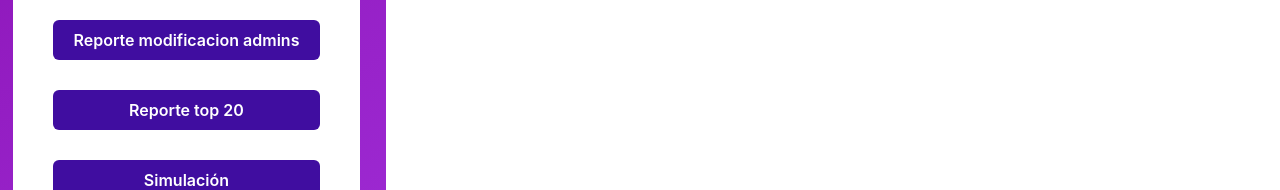
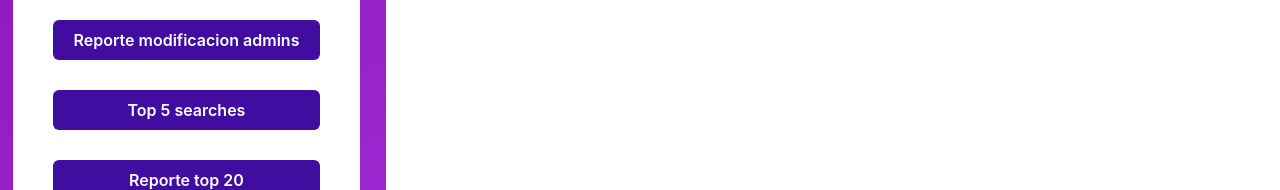
Before and after one commit to alv18051/proyecto2_bases, a React (Create React App) app in the folder proyecto2/: page /Admin in a window 1280 px wide. Shown: the part 407-597 px from the top of the page. Built offline with nearby package versions, Linux system fonts and the light colour scheme; no server answers.

Commit message:
update reporteria

```diff
--- a/proyecto2/src/pages/Admin.js
+++ b/proyecto2/src/pages/Admin.js
@@ -246,6 +246,10 @@ const reporteria2 = event => {
   window.open('http://127.0.0.1:8090/top20')
 }
 
+const reporteria3 = event => {
+  window.open('http://127.0.0.1:8090/top5seacrhes')
+}
+
     const simulacion = event => {
       let tiempo = 60;
       let x = 0;
@@ -307,6 +311,20 @@ const reporteria2 = event => {
                 width='100%'
                 marginTop='10px'
                 >Reporte modificacion admins</Button>
+              </div>
+
+            </form>
+
+            <form onSubmit={reporteria3}>
+              <div className='SearchOuterContainer2'>
+                <Button type='submit'
+                backgroundColor='#400da0'
+                _hover='rgb(174 213 142)'
+                _active={{bg:'rgb(174 213 142)', borderColor:'rgb(75, 11, 134)'}}
+                color='#fff'
+                width='100%'
+                marginTop='10px'
+                >Top 5 searches</Button>
               </div>
 
             </form>
--- a/proyecto2/src/pages/AdminSeries.js
+++ b/proyecto2/src/pages/AdminSeries.js
@@ -264,6 +264,10 @@ const handleAddMovie = (nombre, categoria, director, actorestrella, link, img) =
       window.open('http://127.0.0.1:8090/top20')
     }
 
+    const reporteria3 = event => {
+      window.open('http://127.0.0.1:8090/top5seacrhes')
+    }
+
      return (
 
       <div className='SearchBackgorund'>
@@ -316,6 +320,20 @@ const handleAddMovie = (nombre, categoria, director, actorestrella, link, img) =
                 width='100%'
                 marginTop='10px'
                 >Reporte top 20</Button>
+              </div>
+
+            </form>
+
+            <form onSubmit={reporteria3}>
+              <div className='SearchOuterContainer2'>
+                <Button type='submit'
+                backgroundColor='#400da0'
+                _hover='rgb(174 213 142)'
+                _active={{bg:'rgb(174 213 142)', borderColor:'rgb(75, 11, 134)'}}
+                color='#fff'
+                width='100%'
+                marginTop='10px'
+                >Top 5 searches</Button>
               </div>
 
             </form>
--- a/proyecto2/src/pages/Search.js
+++ b/proyecto2/src/pages/Search.js
@@ -1,7 +1,6 @@
 /**#######################################################################################
  * Universidad del Valle de Guatemala
  * Departamento de Ciencias de la Computación
-
  * Diego Ruiz
  * Javier Alvarez
  #######################################################################################*/
```
Also changed, not shown: proyecto2/src/Backend.js (+20 -8 lines).
